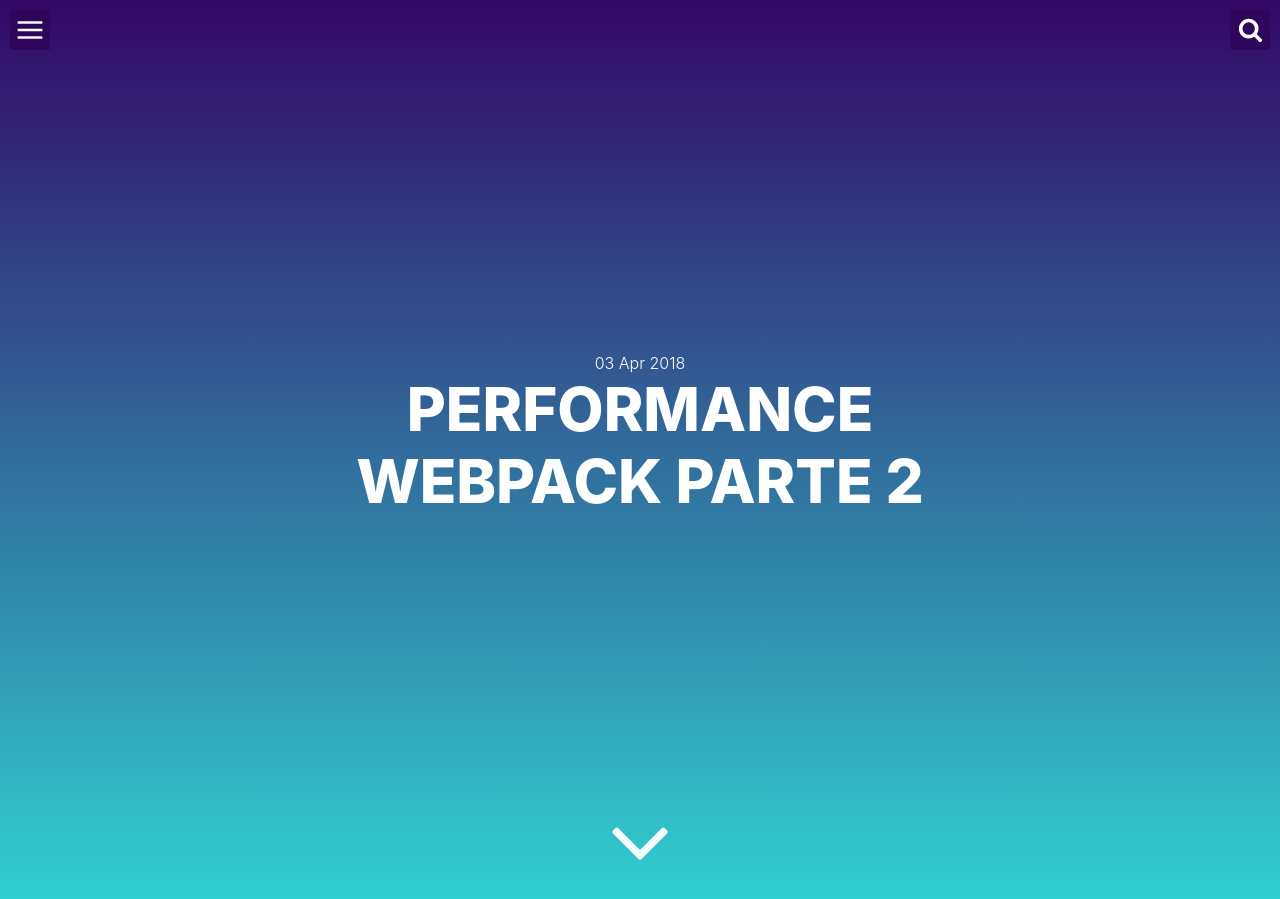
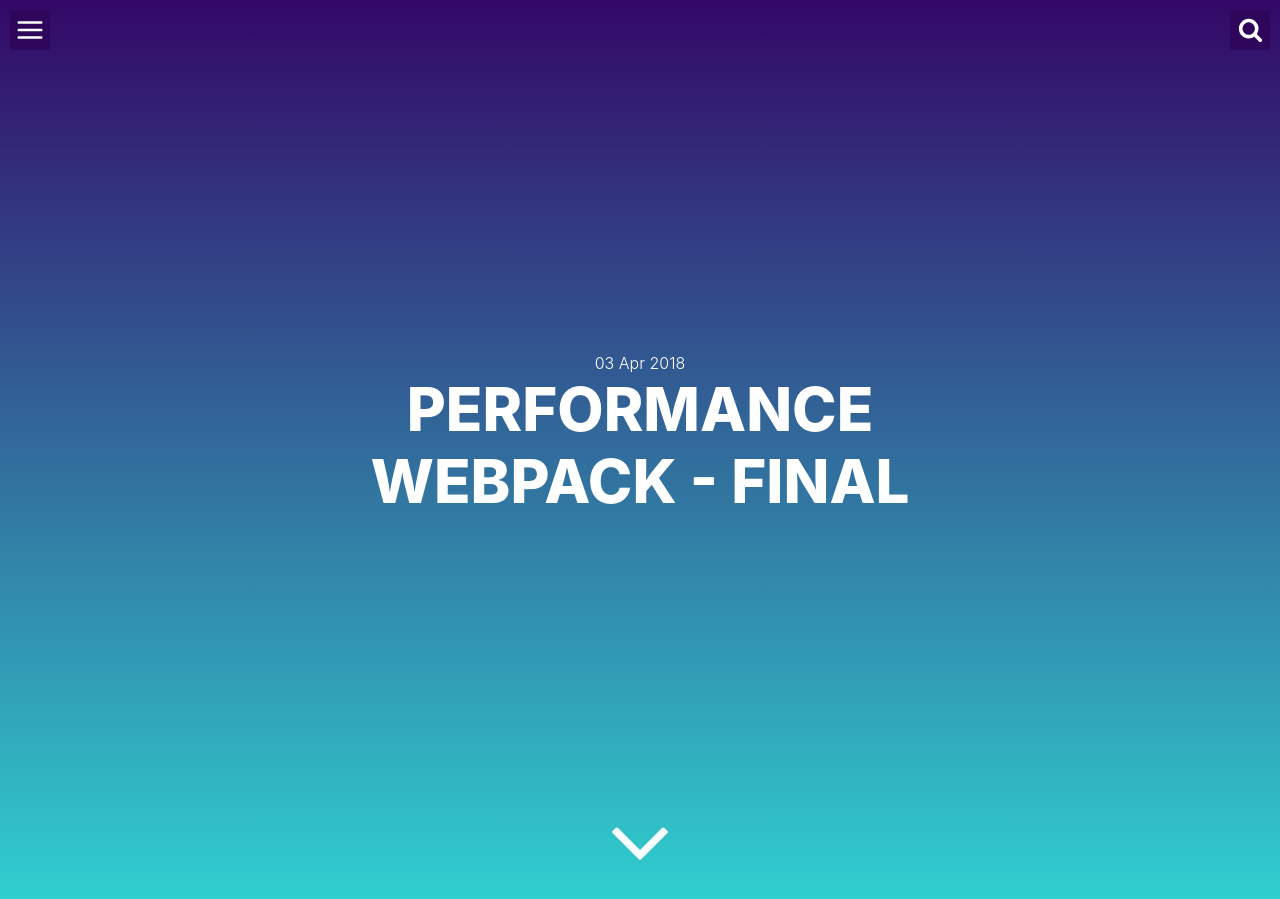
Before and after one commit to caioincau/caioincau.github.io, a Jekyll site: the page built from _posts/2018-04-03-performance-webpack-parte-2.md, in a window 1280 px wide and 900 px high. Built offline with Jekyll 4.4.1, drawn with Linux system fonts in a browser that asks for light colours; comment, search, counter and statistics services are not loaded; some of the changed text lies outside the part shown.

Commit message:
title fix

```diff
--- a/_posts/2018-04-03-performance-webpack-parte-2.md
+++ b/_posts/2018-04-03-performance-webpack-parte-2.md
@@ -1,6 +1,6 @@
 ---
 layout: post
-title: "Performance Webpack Parte 2"
+title: "Performance Webpack - Final"
 date: 2018-04-03 21:15:33
 image: '/assets/img/'
 description:
@@ -13,7 +13,7 @@
 twitter_text: 'Melhorando a performance webpack'
 ---
 
-# Performance Webpack - Parte 2
+# Performance Webpack - Final
 
 Vamos dar continuidade no [post anterior](https://caio.ninja/performance-webpack-parte-1/) sobre performance em aplicações que usam Webpack.
 
```
Also changed, not shown: 7 other files.
